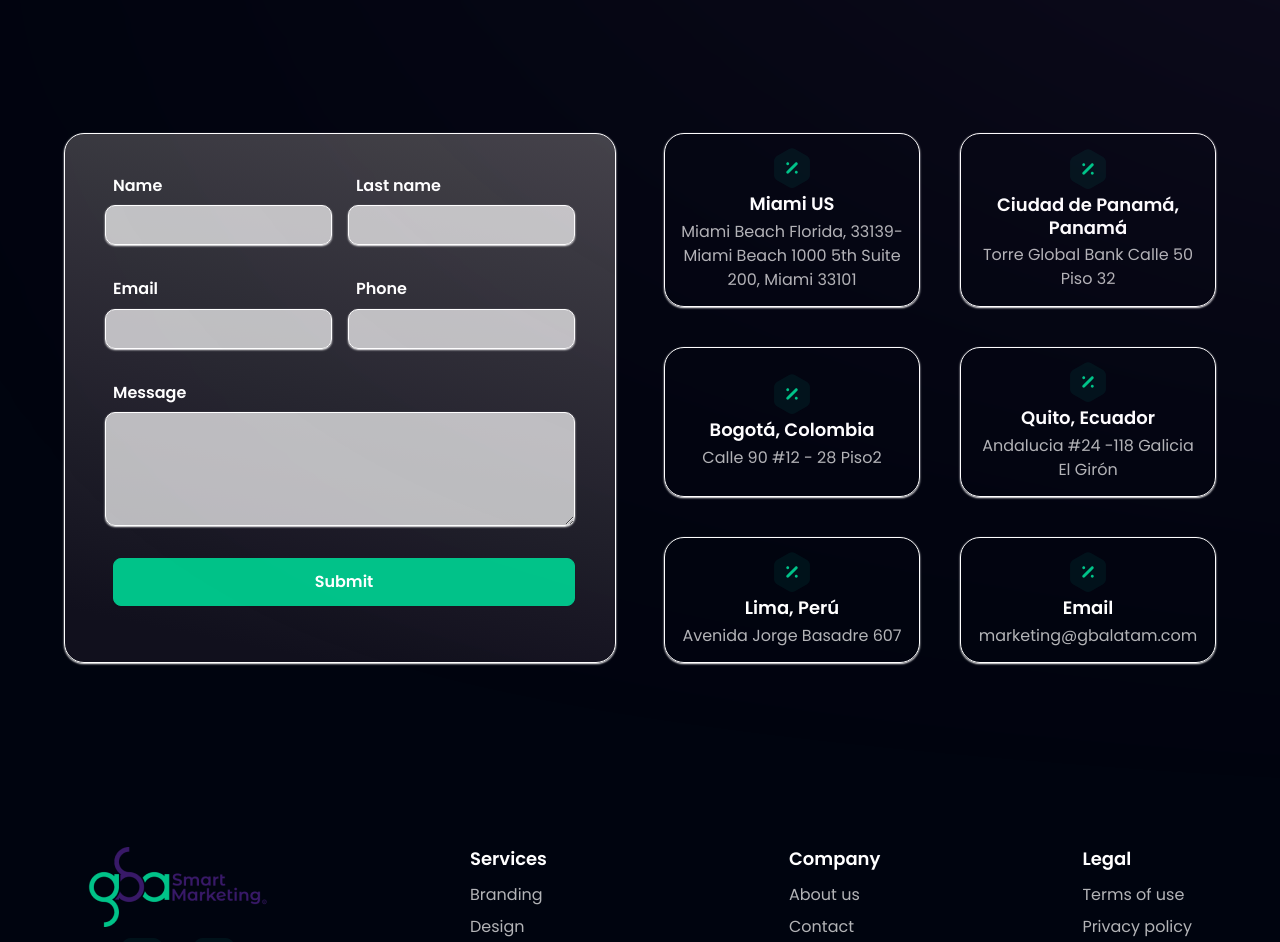
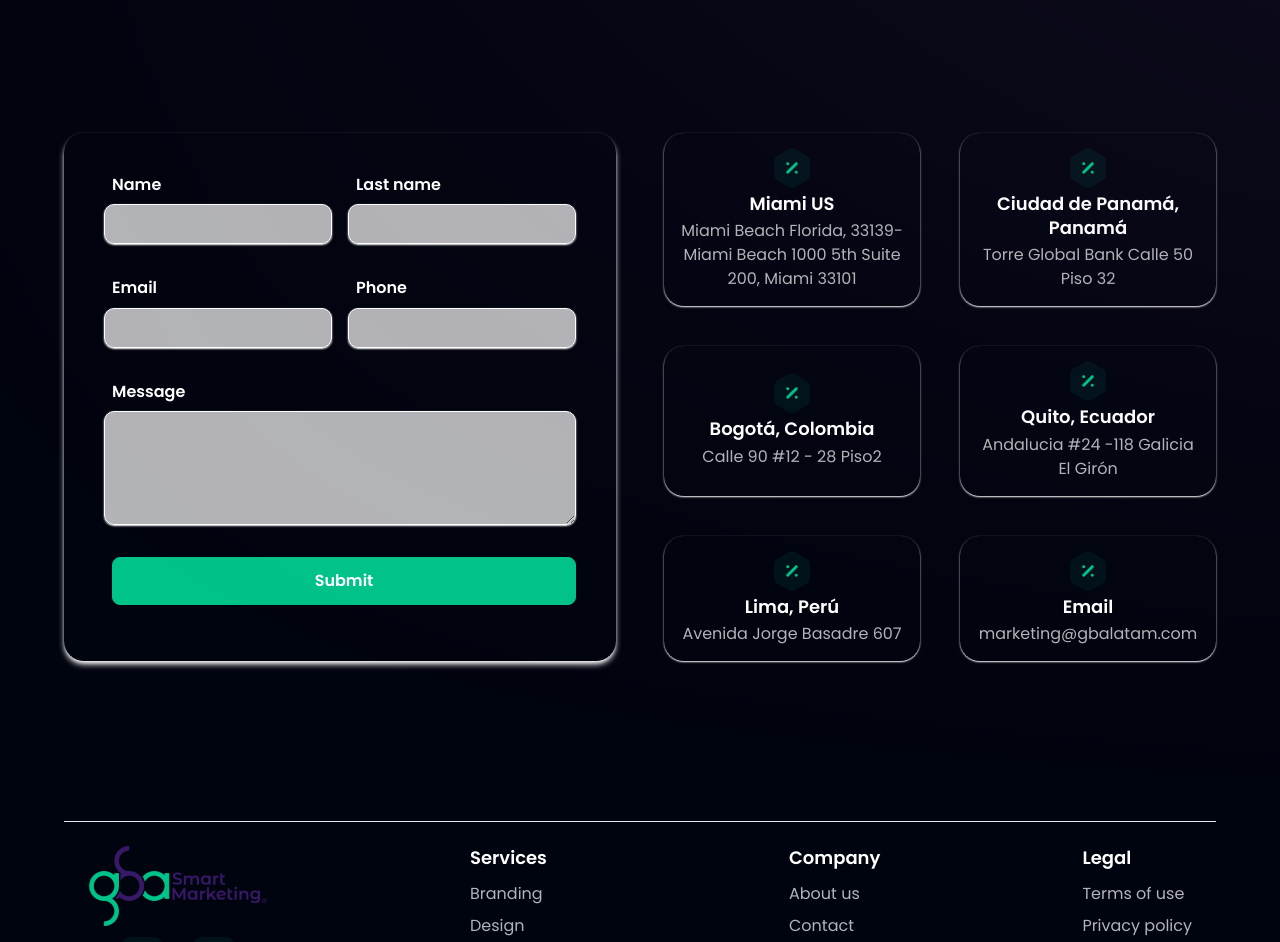
Before and after one commit to bryansanudo/gba, a React (Vite) app: page / in a window 1280 px wide. Shown: the part 3900-4842 px from the top of the page. Built offline with nearby package versions, Linux system fonts and the light colour scheme.

Commit message:
new contact

```diff
--- a/src/components/Footer.jsx
+++ b/src/components/Footer.jsx
@@ -7,7 +7,7 @@ import { FaFacebookF } from "react-icons/fa";
 
 const Footer = ({ darkMode }) => {
   return (
-    <footer className="footer justify-between  border-b p-6 mb-28 ">
+    <footer className="footer justify-between  border-t p-6 mb-28 ">
       <aside className="flex flex-col items-center justify-center">
         <div>
           <img src={logo} alt="" />
--- a/src/components/home/Contact.jsx
+++ b/src/components/home/Contact.jsx
@@ -53,10 +53,10 @@ const Contact = ({ darkMode }) => (
     <div className="flex md:flex-row flex-col gap-12">
       <form className=" w-full">
         <div
-          className={`flex border  ${
+          className={`flex   ${
             darkMode
-              ? "shadow-sm shadow-white border-white bg-black-gradient-2"
-              : "shadow-lg shadow-secondary border-secondary"
+              ? "shadow-md shadow-white  "
+              : "shadow-xl shadow-secondary "
           } rounded-[20px]  flex-col md:gap-8 gap-4 md:p-10 p-6  w-full h-full mb-4 `}
         >
           <div className="flex flex-col md:flex-row items-center  justify-center gap-4">
@@ -166,10 +166,10 @@ const Contact = ({ darkMode }) => (
       <div className="grid md:grid-cols-2 grid-cols-1   rounded-[20px]   md:gap-10 gap-4   w-full  ">
         {cards.map(({ id, img, title, subtitle }) => (
           <div
-            className={`flex flex-col border  px-4 rounded-[20px] items-center justify-center text-center ${
+            className={`flex flex-col  px-4 rounded-[20px] items-center justify-center text-center ${
               darkMode
                 ? "shadow-sm shadow-white border-white "
-                : "shadow-lg shadow-secondary border-secondary"
+                : "shadow-lg shadow-secondary "
             } `}
           >
             <div
```
